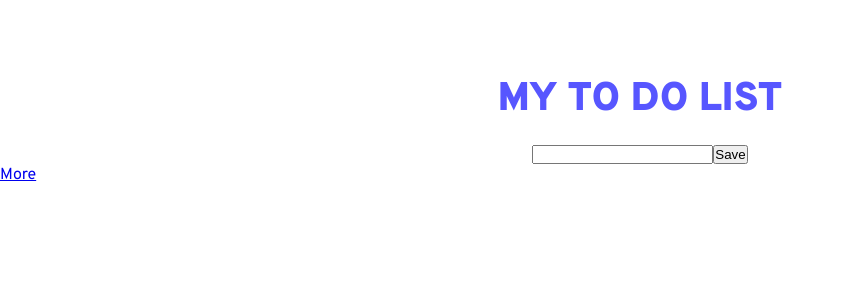
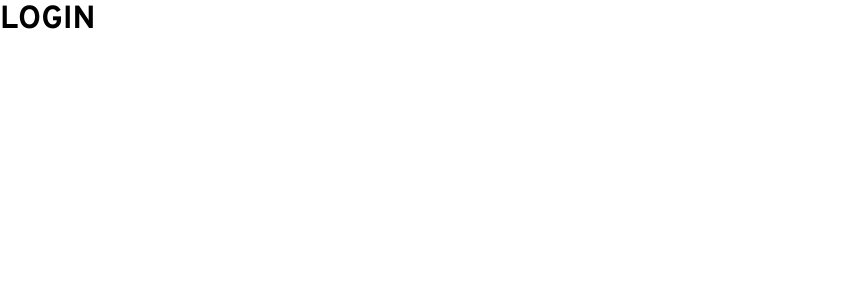
Before and after one commit to soyUnaGata/to-do-vuex, a Vue app: page /#/ in a window 1280 px wide. Shown: the top 300 px of the page, without its empty margins (0-845 px from the left). Built offline with nearby package versions, Linux system fonts and the light colour scheme.

Commit message:
implement routers

```diff
--- a/src/App.vue
+++ b/src/App.vue
@@ -1,19 +1,10 @@
 <template>
-  <MainPage/>
-  <nav>
-
-    <router-link to="/more">More</router-link>
-  </nav>
   <router-view/>
 </template>
 
 <script>
-import MainPage from './views/MainPage.vue';
 
 export default {
-  name: 'App',
-  components:{
-    MainPage
-  },
+  name: 'App'
 }
 </script>
--- a/src/assets/css/main.css
+++ b/src/assets/css/main.css
@@ -2,6 +2,11 @@
 
 :root {
     --main-color: #5756FF;
+    --main-text: #5A5A5A;
+    --for-borders: #07FDFD;
+    --secondary-color: #CC00FF;
+    --secondary-text: #ffff;
+
 }
 
 *{
--- a/src/router/index.js
+++ b/src/router/index.js
@@ -1,26 +1,30 @@
-import { createRouter, createWebHashHistory } from 'vue-router'
-
+import { createRouter, createWebHistory } from 'vue-router'
+const Login = () => import("@/views/account/Login.vue")
+const TaskDetails = () => import("@/views/tasks/TaskDetails.vue")
+const TaskList = () => import("@/views/tasks/TaskList.vue")
 
 const routes = [
   {
-    // path: '/',
-    // name: 'tasks',
-    // component: HomeView
+    path: '/',
+    name: 'login',
+    component: Login
   },
   {
-    path: '/more',
-    name: 'more',
-    // route level code-splitting
-    // this generates a separate chunk (about.[hash].js) for this route
-    // which is lazy-loaded when the route is visited.
-    component: function () {
-      return import(/* webpackChunkName: "about" */ '../views/AboutView.vue')
-    }
+    path: '/tasks/:taskId',
+    name: 'task-details',
+    component: TaskDetails,
+    props: true
+  },
+  {
+    path: '/tasks',
+    name: 'tasks-list',
+    component: TaskList,
+    props: true
   }
 ]
 
 const router = createRouter({
-  history: createWebHashHistory(),
+  history: createWebHistory(process.env.BASE_URL),
   routes
 })
 
--- a/src/services/users-service.js
+++ b/src/services/users-service.js
@@ -1,6 +1,6 @@
 import api from './api'
 
-class UserService {
+class UsersService {
     async get(userId){
        return await api.get(`/users/${userId}`).then(response => response.data);
     }
@@ -10,4 +10,4 @@ class UserService {
     }
 }
 
-export default new UserService();
+export default new UsersService();
--- a/src/views/AboutView.vue
+++ /dev/null
@@ -1,5 +0,0 @@
-<template>
-  <div class="more">
-    <h1>MORE</h1>
-  </div>
-</template>
--- a/src/views/MainPage.vue
+++ /dev/null
@@ -1,34 +0,0 @@
-<template>
-  <div class="wrapper d-flex">
-    <div class="container d-flex flex-column align-items-center">
-      <h3 class="headline">MY TO DO LIST</h3>
-
-      <div class="add-task-input">
-        <input type="text" class="add-task-text">
-        <button class="save-task">Save</button>
-      </div>
-    </div>
-  </div>
-</template>
-
-<script>
-
-export default {
-  name: 'MainPage',
-
-}
-</script>
-
-
-<style>
-.container {
-  margin: 0 auto;
-  gap: 20px;
-}
-.headline {
-  margin-top: 75px;
-  color: var(--main-color);
-  font-size: 40px;
-  font-weight: 900;
-}
-</style>
--- /dev/null
+++ b/src/views/account/Login.vue
@@ -0,0 +1,3 @@
+<template>
+    <h1>LOGIN</h1>
+</template>
--- /dev/null
+++ b/src/views/tasks/TaskDetails.vue
@@ -0,0 +1,3 @@
+<template>
+    <h1>TASKDETAILS</h1>
+</template>
--- /dev/null
+++ b/src/views/tasks/TaskList.vue
@@ -0,0 +1,3 @@
+<template>
+    <h1>LIST</h1>
+</template>
```
